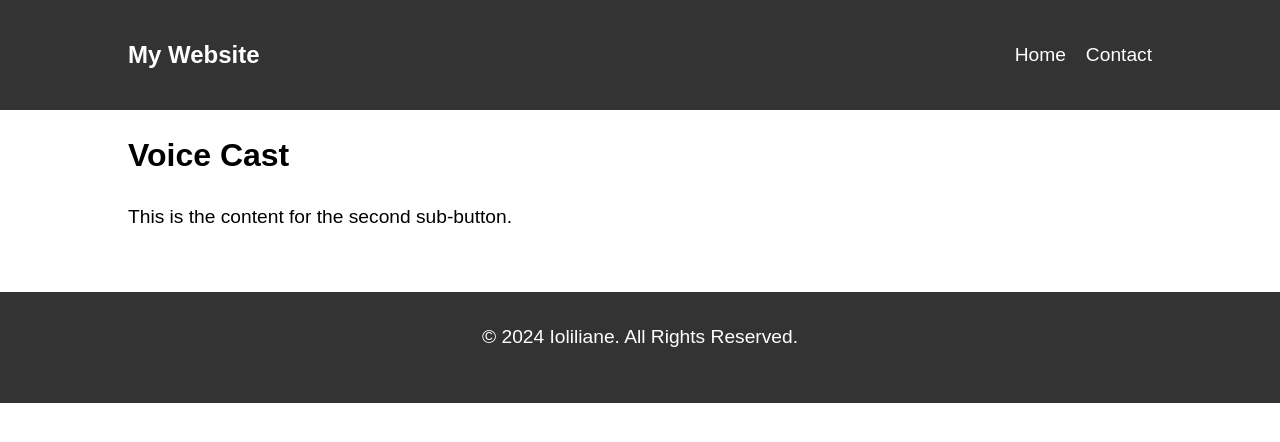
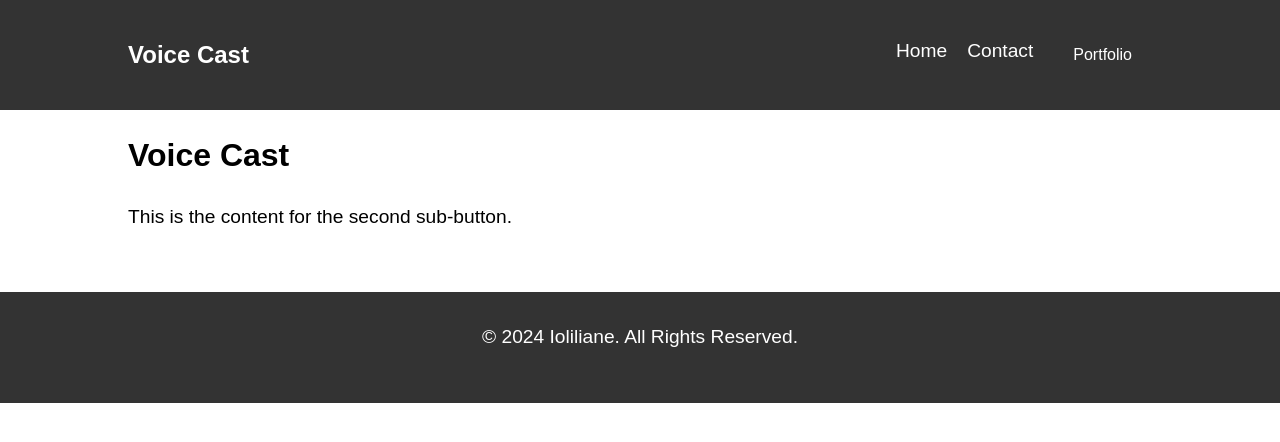
Before and after one commit to ioliliane/ioliliane.github.io, a plain HTML site: page voice_cast.html in a window 1280 px wide. Drawn offline with Linux system fonts and the light colour scheme.

Commit message:
Update voice_cast.html

```diff
--- a/voice_cast.html
+++ b/voice_cast.html
@@ -3,7 +3,7 @@
 <head>
     <meta charset="UTF-8">
     <meta name="viewport" content="width=device-width, initial-scale=1.0">
-    <title>Page 2 | My Website</title>
+    <title>Page 2 | Voice Cast</title>
     <link rel="stylesheet" href="style.css">
      <link rel="icon" type="image/png" href="favicon.png">
 </head>
@@ -12,11 +12,17 @@
         <nav class="navbar">
             <div class="container">
                 <div class="logo">
-                    <h1>My Website</h1>
+                    <h1>Voice Cast</h1>
                 </div>
                 <ul class="nav-links">
                     <li><a href="index.html">Home</a></li>
                     <li><a href="contact.html">Contact</a></li>
+                    <div class="dropdown">
+            <button class="dropbtn">Portfolio</button>
+            <div class="dropdown-content">
+                <a href="art.html">Art</a>
+                <a href="voice_cast.html">voice cast</a>
+            </div>
                 </ul>
             </div>
         </nav>
```
